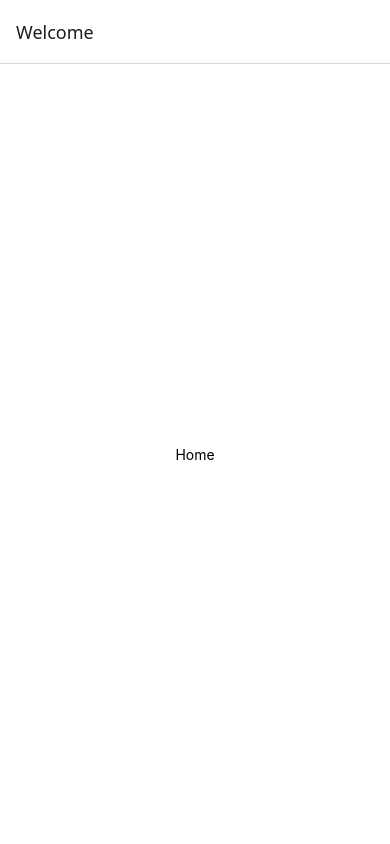
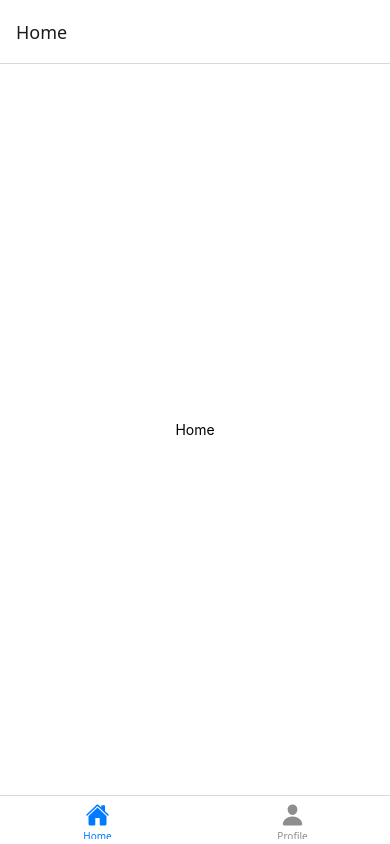
Before and after one commit to valravn-9/bard, a React Native app: screen /TabNavigator in a window 390 px wide. Before the commit this address had no page. Built offline with nearby package versions, Linux system fonts and the light colour scheme.

Commit message:
feat: implement stack and tab navigation with Home and Profile screens

```diff
--- a/App.tsx
+++ b/App.tsx
@@ -1,20 +1,9 @@
-import { NavigationContainer } from "@react-navigation/native";
 import "./global.css";
-import { HomeScreen } from "./src/screens/HomeScreen";
 import { createNativeStackNavigator } from "@react-navigation/native-stack";
+import { StackNavigator } from "./src/navigation/StackNavigator";
 
 const Stack = createNativeStackNavigator();
 
 export const App = () => {
-  return (
-    <NavigationContainer>
-      <Stack.Navigator>
-        <Stack.Screen
-          name="Home"
-          component={HomeScreen}
-          options={{ title: "Welcome" }}
-        />
-      </Stack.Navigator>
-    </NavigationContainer>
-  );
+  return <StackNavigator />;
 };
--- /dev/null
+++ b/src/navigation/StackNavigator.tsx
@@ -0,0 +1,19 @@
+import { NavigationContainer } from "@react-navigation/native";
+import { createNativeStackNavigator } from "@react-navigation/native-stack";
+import { TabNavigator } from "./TabNavigator";
+
+const Stack = createNativeStackNavigator();
+
+export const StackNavigator = () => {
+  return (
+    <NavigationContainer>
+      <Stack.Navigator>
+        <Stack.Screen
+          name="TabNavigator"
+          component={TabNavigator}
+          options={{ headerShown: false }}
+        />
+      </Stack.Navigator>
+    </NavigationContainer>
+  );
+};
--- /dev/null
+++ b/src/navigation/TabNavigator.tsx
@@ -0,0 +1,33 @@
+import { createBottomTabNavigator } from "@react-navigation/bottom-tabs";
+import { HomeScreen } from "../screens/HomeScreen";
+import { ProfileScreen } from "../screens/ProfileScreen";
+import Ionicons from "@expo/vector-icons/Ionicons";
+
+const Tab = createBottomTabNavigator();
+
+export const TabNavigator = () => {
+  return (
+    <Tab.Navigator>
+      <Tab.Screen
+        name="Home"
+        component={HomeScreen}
+        options={{
+          title: "Home",
+          tabBarIcon: ({ color }) => (
+            <Ionicons name="home" size={24} color={color} />
+          ),
+        }}
+      />
+      <Tab.Screen
+        name="Profile"
+        component={ProfileScreen}
+        options={{
+          title: "Profile",
+          tabBarIcon: ({ color }) => (
+            <Ionicons name="person" size={24} color={color} />
+          ),
+        }}
+      />
+    </Tab.Navigator>
+  );
+};
--- /dev/null
+++ b/src/screens/ProfileScreen.tsx
@@ -0,0 +1,11 @@
+import { StatusBar } from "expo-status-bar";
+import { Text, View } from "react-native";
+
+export const ProfileScreen = () => {
+  return (
+    <View className="bg-white flex-1 items-center justify-center">
+      <Text>Profile</Text>
+      <StatusBar style="auto" />
+    </View>
+  );
+};
```
